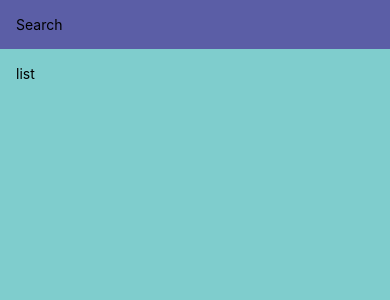
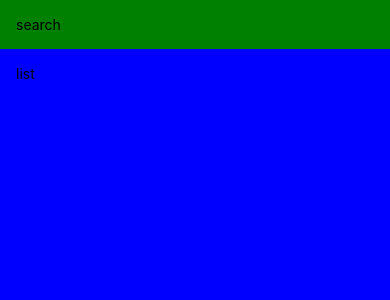
Before and after one commit to danidz96/meals-to-go, a React Native app: screen / in a window 390 px wide. Shown: the top 300 px of the page. Built offline with nearby package versions, Linux system fonts and the light colour scheme.

Commit message:
Setup eslint

```diff
--- a/App.js
+++ b/App.js
@@ -1,15 +1,14 @@
 import { StatusBar as ExpoStatusBar } from 'expo-status-bar';
-import { StyleSheet, Text, View, SafeAreaView, Platform, StatusBar } from 'react-native';
+import { StatusBar, StyleSheet, SafeAreaView, Text, View } from 'react-native';
 
-const isAndroid = Platform.OS === 'android';
 export default function App() {
   return (
     <>
-      <SafeAreaView style={{ flex: 1, marginTop: isAndroid && StatusBar.currentHeight }}>
-        <View style={{ padding: 16, backgroundColor: '#5B5EA6' }}>
-          <Text>Search</Text>
+      <SafeAreaView style={styles.container}>
+        <View style={styles.search}>
+          <Text>search</Text>
         </View>
-        <View style={{ flex: 1, padding: 16, backgroundColor: '#7FCDCD' }}>
+        <View style={styles.list}>
           <Text>list</Text>
         </View>
       </SafeAreaView>
@@ -18,4 +17,18 @@ export default function App() {
   );
 }
 
-const styles = StyleSheet.create({});
+const styles = StyleSheet.create({
+  container: {
+    flex: 1,
+    marginTop: StatusBar.currentHeight,
+  },
+  search: {
+    padding: 16,
+    backgroundColor: 'green',
+  },
+  list: {
+    flex: 1,
+    padding: 16,
+    backgroundColor: 'blue',
+  },
+});
--- a/babel.config.js
+++ b/babel.config.js
@@ -1,4 +1,4 @@
-module.exports = function(api) {
+module.exports = function (api) {
   api.cache(true);
   return {
     presets: ['babel-preset-expo'],
```
Also changed, not shown: package.json (line endings or trailing spaces), 1 other file (tests, documents, lock files or other folders).
